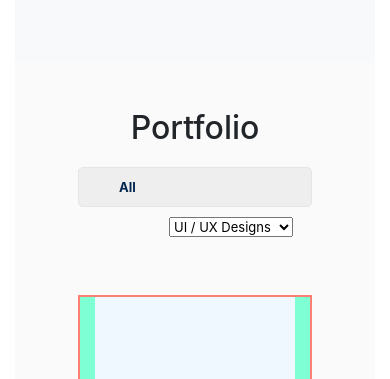
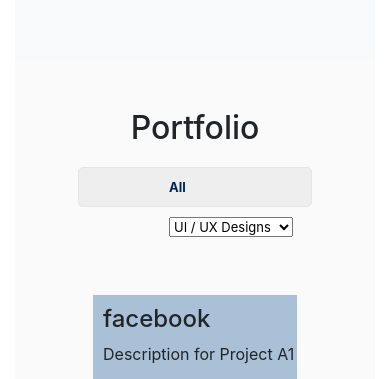
Before and after one commit to CODEPAGEHERE/graphitie, a plain HTML site: page index.html in a window 390 px wide. Shown: the part 697-1076 px from the top of the page. Drawn offline with nearby package versions, Linux system fonts and the light colour scheme.

Commit message:
working on json

```diff
--- a/design.css
+++ b/design.css
@@ -295,6 +295,11 @@
     display: none;
 }
 
+#flexy{
+    margin-bottom: 600px;
+    overflow-x: scroll;
+}
+
 @media (max-width: 767px) {
 
     #portfolio h2{
@@ -336,12 +341,12 @@
         text-decoration:underline
     }
 
-    #drop1{
+    #drop1 ,#All{
         display: block;
         margin-left: 50px;
     }
 
-    .oth{
+    .filter-link{
         display: none;
     }
 
--- a/index.html
+++ b/index.html
@@ -58,21 +58,22 @@
                 <h2>Portfolio</h2>
 
                 <ul>
-                    <li><a href="/">All</a></li>
+                    <li><a href="#" id="All" class="filter-link" data-category="All">All</a></li>
                     <li><a href ="/" id="drop1"></li>
-                    <li><a href="/" class="oth">UI / UX Designs</a></li>
-                    <li><a href="/" class="oth">Branding</a></li>
-                    <li><a href="/" class="oth">Graphics Designs</a></li>
-                    <li><a href="/" class="oth">Motion Graphics</a></li>
-                </ul>
+                        <li><a href="#" class="filter-link" data-category="UI / UX Designs">UI / UX Designs</a></li>
+                        <li><a href="#" class="filter-link" data-category="Branding">Branding</a></li>
+                        <li><a href="#" class="filter-link" data-category="Graphics Designs">Graphics Designs</a></li>
+                        <li><a href="#" class="filter-link" data-category="Motion Graphics">Motion Graphics</a></li>
+                      </ul>
                 <br>
                 <br>
                 <br>
-                <div class="container-fluid" style="background-color: aquamarine; height: 100px; border: 2px solid salmon;">
-                <div style="background-color: aliceblue; height: 90px; width: 200px; float: right;"></div></div>
+                <div class="container-fluid" id="flexy">
+                    <div id="portfolio-items" style="display: flex; background-color: rgb(170, 192, 214); height: 90px;">
+                      <!-- Portfolio items will be inserted here -->
+                    </div>
+        </section>
 
-            </div>
-        </section>
 
 
         <section id="contact" class="section p-5 bg-light">
@@ -119,5 +120,6 @@
     </footer>
     <script src="headertogg.js"></script>
     <script src="minidrop.js"></script>
+    <script src="jsondata.js"></script>
 </body>
 </html>
--- /dev/null
+++ b/jsondata.js
@@ -0,0 +1,36 @@
+document.addEventListener('DOMContentLoaded', function () {
+  fetch('portfolio.json')
+      .then(response => response.json())
+      .then(data => {
+          displayPortfolioItems(data.categories, 'All');
+
+          document.querySelectorAll('.filter-link').forEach(link => {
+              link.addEventListener('click', (event) => {
+                  event.preventDefault();
+                  const category = link.getAttribute('data-category');
+                  displayPortfolioItems(data.categories, category);
+              });
+          });
+      })
+      .catch(error => console.error('Error fetching JSON data:', error));
+});
+
+function displayPortfolioItems(categories, selectedCategory) {
+  const container = document.getElementById('portfolio-items');
+  container.innerHTML = '';
+
+  const filteredCategories = selectedCategory === 'All' ? categories : categories.filter(category => category.category === selectedCategory);
+
+  filteredCategories.forEach(category => {
+      category.projects.forEach(project => {
+          const projectElement = document.createElement('div');
+          projectElement.style.margin = '10px';
+          projectElement.innerHTML = `
+              <h4>${project.name}</h4>
+              <p>${project.description}</p>
+              <iframe src="${project.iframe}" style="width: 500px; height: 250px; border: 1px solid black; margin-right:10px, "></iframe>
+          `;
+          container.appendChild(projectElement);
+      });
+  });
+}
--- a/portfolio.json
+++ b/portfolio.json
@@ -1,5 +1,64 @@
 {
-    "category:"{ "product" {
-        "designlink" : "description" : "image"{}
-    }}
+  "categories": [
+    {
+      "category": "UI / UX Designs",
+      "projects": [
+        {
+          "name": "facebook",
+          "description": "Description for Project A1",
+          "iframe": "www.lindaikeji.com/"
+        },
+        {
+          "name": "Project A2",
+          "description": "Description for Project A2",
+          "iframe": "https://javascript.com/"
+        }
+      ]
+    },
+    {
+      "category": "Branding",
+      "projects": [
+        {
+          "name": "Project B1",
+          "description": "Description for Project B1",
+          "iframe": "https://apple.com/"
+        },
+        {
+          "name": "Project B2",
+          "description": "Description for Project B2",
+          "iframe": "https://javascript.com/"
+        }
+      ]
+    },
+    {
+      "category": "Graphics Designs",
+      "projects": [
+        {
+          "name": "Project C1",
+          "description": "Description for Project C1",
+          "iframe": "https://wix.com/"
+        },
+        {
+          "name": "Project C2",
+          "description": "Description for Project C2",
+          "iframe": "https://wordpress.com/"
+        }
+      ]
+    },
+    {
+      "category": "Motion Graphics",
+      "projects": [
+        {
+          "name": "Project D1",
+          "description": "Description for Project D1",
+          "iframe": "https://apple.com/"
+        },
+        {
+          "name": "Project D2",
+          "description": "Description for Project D2",
+          "iframe": "www.google.com"
+        }
+      ]
+    }
+  ]
 }
```
Also changed, not shown: README.md.
